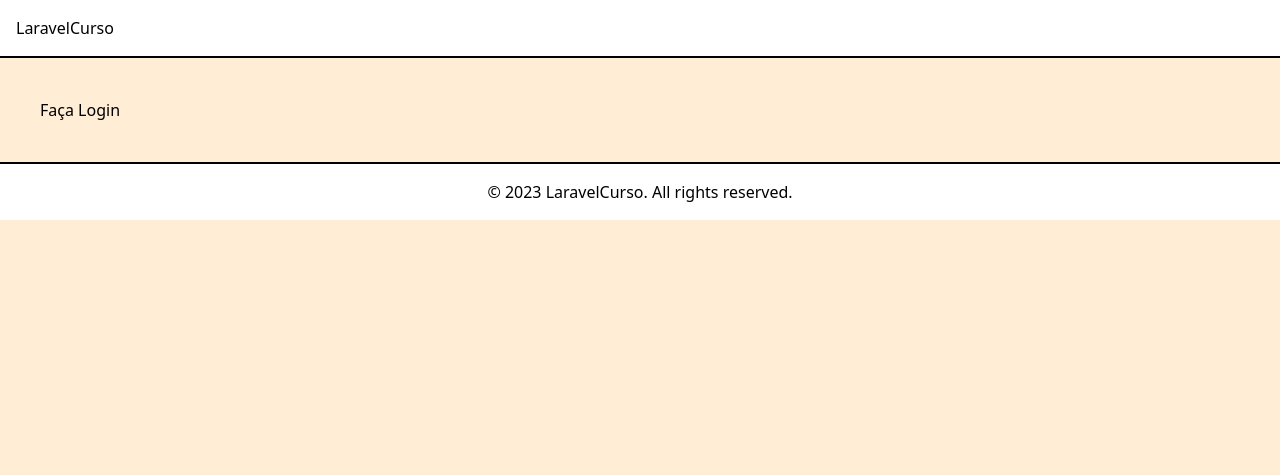
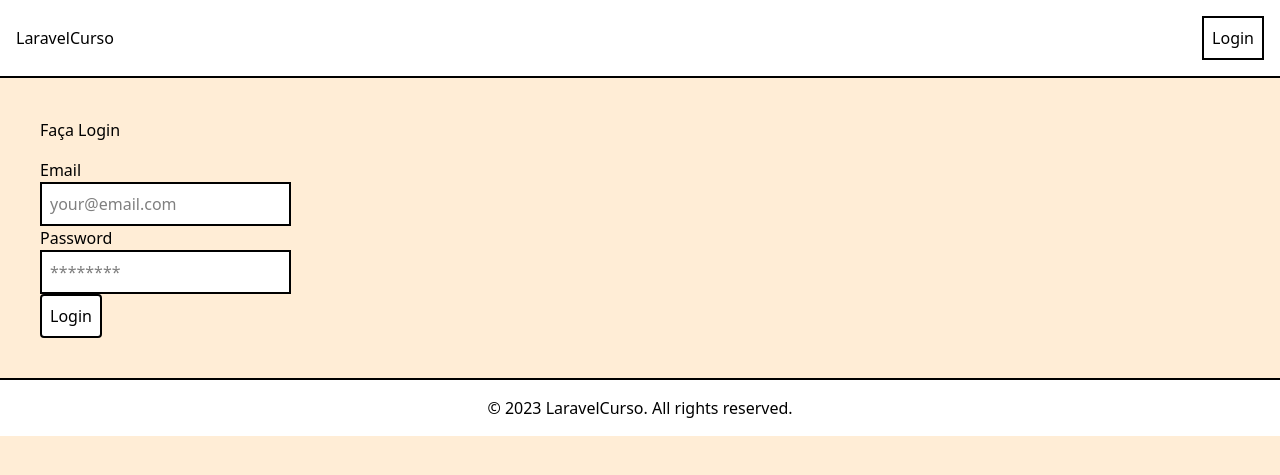
Before and after one commit to Daniel-DelAntonio/LaravelCurso, a Laravel app: page /login in a window 1280 px wide. Shown: the top 475 px of the page. Run offline with Laravel 12, Linux system fonts and the light colour scheme; style sheets or scripts are compiled from the project's sources.

Commit message:
meio da aula 7

```diff
--- a/app/Http/Controllers/Auth/LoginController.php
+++ b/app/Http/Controllers/Auth/LoginController.php
@@ -3,6 +3,9 @@
 namespace App\Http\Controllers\Auth;
 
 use App\Http\Controllers\Controller;
+use Illuminate\Http\RedirectResponse;
+use Illuminate\Http\Request;
+use Illuminate\Support\Facades\Auth;
 
 class LoginController extends Controller
 {
@@ -10,4 +13,32 @@ class LoginController extends Controller
     {
         return view('login');
     }
+
+    public function authenticate(Request $request)
+    {
+        $credentials = $request->validate([
+            'email' => 'required|email',
+            'password' => 'required|min:6',
+        ]);
+
+        if (Auth::attempt($credentials)) {
+            $request->session()->regenerate();
+
+            return redirect()->intended('/dashboard');
+        }
+
+        return back()->withErrors([
+            'email' => 'Email Inválido',
+        ]);
+    }
+
+    public function logout(Request $request): RedirectResponse
+    {
+        Auth::logout();
+
+        $request->session()->invalidate();
+        $request->session()->regenerateToken();
+
+        return redirect('/');
+    }
 }
--- a/app/Http/Controllers/SiteController.php
+++ b/app/Http/Controllers/SiteController.php
@@ -9,6 +9,6 @@ class SiteController extends Controller
         $name = 'Daniel';
         $habit = ['Ler,', 'Estudar', 'Programar', 'Desenhar'];
 
-        return view(view: 'home', data: compact('name', 'habit'));
+        return view(view: 'dashboard', data: compact('name', 'habit'));
     }
 }
--- a/database/seeders/UserSeeder.php
+++ b/database/seeders/UserSeeder.php
@@ -14,8 +14,8 @@ class UserSeeder extends Seeder
     {
         User::create([
             'name' => 'Admin',
-            'email' => 'admin@example.com',
-            'password' => 'admin123',
+            'email' => 'admin@gmail.com',
+            'password' => '123456',
         ]);
     }
 }
--- a/resources/views/components/header.blade.php
+++ b/resources/views/components/header.blade.php
@@ -1,4 +1,16 @@
 {{--Cabeçalho--}}
 <header class="bg-white border-b-2 flex items-center justify-between p-4">
-    <h1>{{ config('app.name') }}</h1>
+    <div>
+        {{ config('app.name') }}
+    </div>
+
+    @auth
+        <a href="/logout" class="bg-white p-2 border-2">Logout</a>
+    @endauth
+
+    @guest
+        <a href="/login" class="bg-white p-2 border-2">Login</a>
+    @endguest
+
+
 </header>
--- a/resources/views/login.blade.php
+++ b/resources/views/login.blade.php
@@ -5,5 +5,27 @@
             Faça Login
         </h1>
 
+        <section class="mt-4">
+            <form action="/login" method="POST">
+                @csrf
+
+                @error('email')
+                    <p class="text-red-500 text-xl mt-1">
+                        {{ $message }}
+                    </p>
+                @enderror
+
+
+                <h2>Email</h2>
+                <input type="email" name="email" placeholder="your@email.com" class="bg-white p-2 border-2">
+
+                <h2>Password</h2>
+                <input type="password" name="password" placeholder="********" class="bg-white p-2 border-2">
+
+                <br class="p-4">
+
+                <button type="submit" class="bg-white p-2 border-2 rounded">Login</button>
+            </form>
+        </section>
     </main>
 </x-layout>
--- a/routes/web.php
+++ b/routes/web.php
@@ -11,3 +11,10 @@ use Illuminate\Support\Facades\Route;
 Route::get('/', [SiteController::class, 'index']);
 
 Route::get('/login', [LoginController::class, 'index'])->name('login');
+Route::post('/login', [LoginController::class, 'authenticate']);
+Route::post('/logout', [LoginController::class, 'logout'])->middleware('auth');
+
+Route::middleware('auth')->group(function () {
+    // Dasboard
+    Route::get('/dashboard', [SiteController::class, 'dashboard']);
+});
```
Also changed, not shown: resources/views/dashboard.blade.php (added, +13 -0 lines), resources/views/home.blade.php (deleted, +0 -7 lines).
